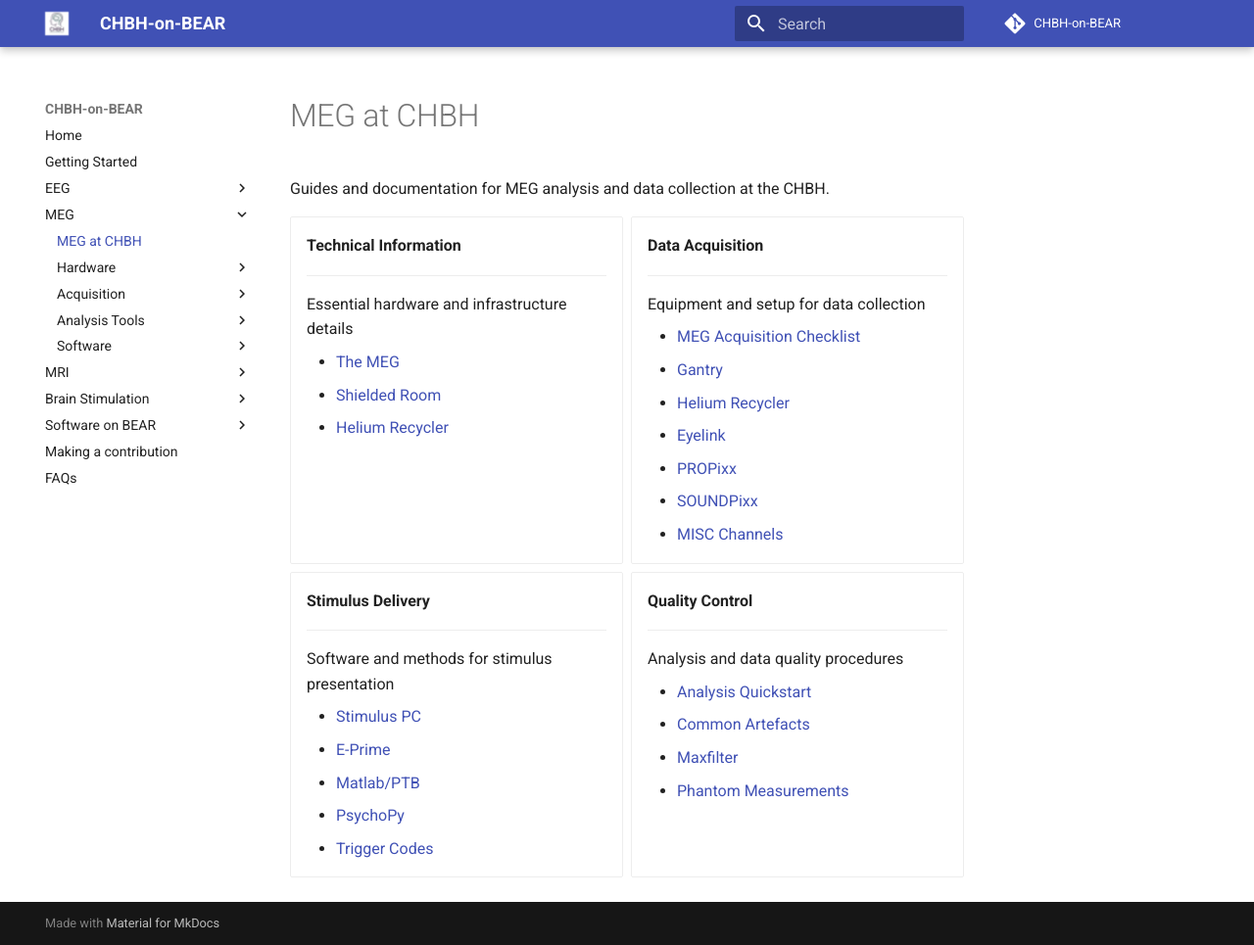
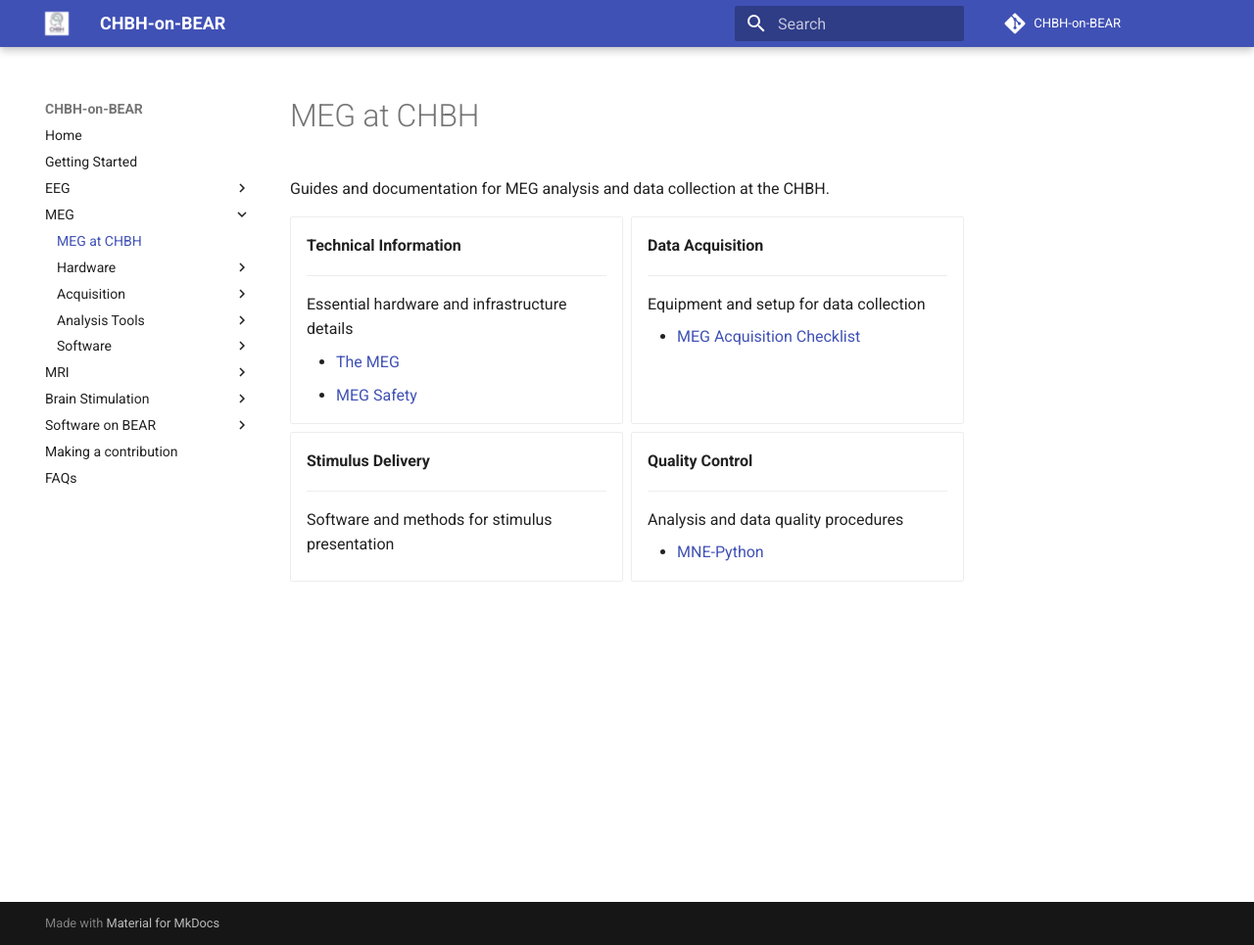
Before and after one commit to chbh-opensource/chbh-on-bear, an MkDocs documentation site: the page built from docs/meg/index.md, in a window 1280 px wide and 965 px high. Shown: the whole window at 98% size. Built offline with MkDocs 1.6.1 and Material for MkDocs 9.7.7, drawn with Linux system fonts in a browser that asks for light colours; comment, search, counter and statistics services are not loaded.

Commit message:
reformatting of meg section by what actually exists

```diff
--- a/docs/meg/index.md
+++ b/docs/meg/index.md
@@ -11,8 +11,7 @@ Guides and documentation for MEG analysis and data collection at the CHBH.
     Essential hardware and infrastructure details
 
     - [The MEG](hardware/meg.md)
-    - [Shielded Room](hardware/shieldedroom.md)
-    - [Helium Recycler](hardware/heliumrecycler.md)
+    - [MEG Safety](hardware/safety.md)
 
 -   **Data Acquisition**
 
@@ -21,12 +20,6 @@ Guides and documentation for MEG analysis and data collection at the CHBH.
     Equipment and setup for data collection
 
     - [MEG Acquisition Checklist](acquisition/meg-acquisition-checklist.md)
-    - [Gantry](#)
-    - [Helium Recycler](#)
-    - [Eyelink](#)
-    - [PROPixx](#)
-    - [SOUNDPixx](#)
-    - [MISC Channels](#)
 
 -   **Stimulus Delivery**
 
@@ -34,11 +27,6 @@ Guides and documentation for MEG analysis and data collection at the CHBH.
 
     Software and methods for stimulus presentation
 
-    - [Stimulus PC](#)
-    - [E-Prime](#)
-    - [Matlab/PTB](#)
-    - [PsychoPy](#)
-    - [Trigger Codes](#)
 
 -   **Quality Control**
 
@@ -46,9 +34,6 @@ Guides and documentation for MEG analysis and data collection at the CHBH.
 
     Analysis and data quality procedures
 
-    - [Analysis Quickstart](#)
-    - [Common Artefacts](#)
-    - [Maxfilter](#)
-    - [Phantom Measurements](#)
+    - [MNE-Python](analysis/mne.md)
 
 </div>
```
Also changed, not shown: docs/meg/acquisition/meg-acquisition-checklist.md (+23 -7 lines), docs/meg/analysis/mne.md (+5 -5 lines), docs/meg/hardware/heliumrecycler.md (deleted, +0 -5 lines), docs/meg/hardware/meg.md (+4 -4 lines), docs/meg/hardware/safety.md (renamed from docs/meg/hardware/shieldedroom.md), docs/meg/software/eprime.md (deleted).
